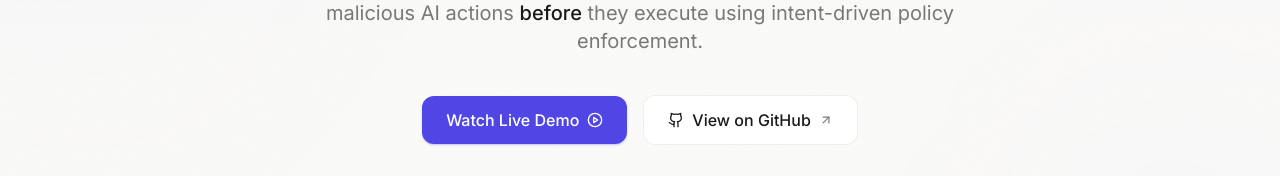
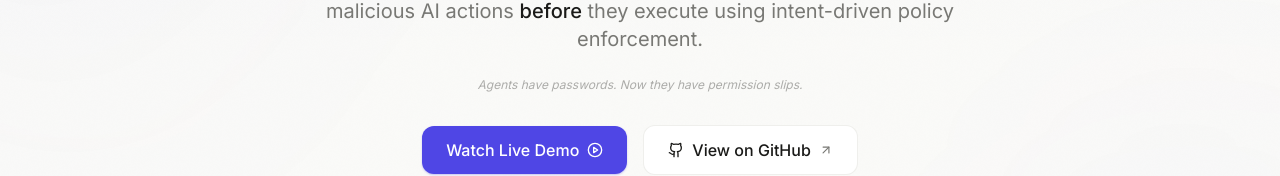
Before and after one commit to tanishra/argus, a React (Vite) app in the folder argus-dashboard/: page / in a window 1280 px wide. Shown: the part 325-501 px from the top of the page. Built offline with nearby package versions, Linux system fonts and the light colour scheme; no server answers.

Commit message:
updated the github link

```diff
--- a/argus-dashboard/src/index.css
+++ b/argus-dashboard/src/index.css
@@ -68,7 +68,7 @@
   }
   .card-hover:hover {
     transform: translateY(-2px);
-    box-shadow: 0 8px 30px rgba(79, 70, 229, 0.06), 0 2px 8px rgba(0, 0, 0, 0.03);
+    box-shadow: 0 8px 30px rgba(79, 70, 229, 0.06), 0 2px 8px rgba(0, 0, 0, 0.03), 0 0 20px rgba(79, 70, 229, 0.04);
     border-color: rgba(79, 70, 229, 0.15);
   }
 
@@ -83,7 +83,7 @@
     @apply bg-white rounded-xl border border-border/80 shadow-[0_1px_3px_rgba(0,0,0,0.03)] transition-all duration-300 ease-out;
   }
   .premium-card:hover {
-    @apply shadow-[0_8px_30px_rgba(79,70,229,0.06),0_2px_8px_rgba(0,0,0,0.03)];
+    @apply shadow-[0_8px_30px_rgba(79,70,229,0.06),0_2px_8px_rgba(0,0,0,0.03),0_0_20px_rgba(79,70,229,0.04)];
     border-color: rgba(79, 70, 229, 0.15);
   }
 
--- a/argus-dashboard/src/pages/Dashboard.tsx
+++ b/argus-dashboard/src/pages/Dashboard.tsx
@@ -103,6 +103,10 @@ export default function Dashboard() {
             using intent-driven policy enforcement.
           </p>
 
+          <p className="text-xs text-muted-foreground/60 italic mb-8 -mt-4 animate-slide-up" style={{ animationDelay: '0.15s' }}>
+            Agents have passwords. Now they have permission slips.
+          </p>
+
           <div className="flex items-center justify-center gap-4 animate-slide-up" style={{ animationDelay: '0.2s' }}>
             <a
               href="/demo"
@@ -112,7 +116,7 @@ export default function Dashboard() {
               <PlayCircle className="w-4 h-4 group-hover:translate-x-0.5 transition-transform" />
             </a>
             <a
-              href="https://github.com"
+              href="https://github.com/tanishra/argus"
               target="_blank"
               rel="noopener noreferrer"
               className="group inline-flex items-center gap-2 px-6 py-3 bg-white text-foreground rounded-xl font-medium border border-border/60 hover:border-border hover:shadow-[0_4px_12px_rgba(0,0,0,0.04)] transition-all duration-300"
```
